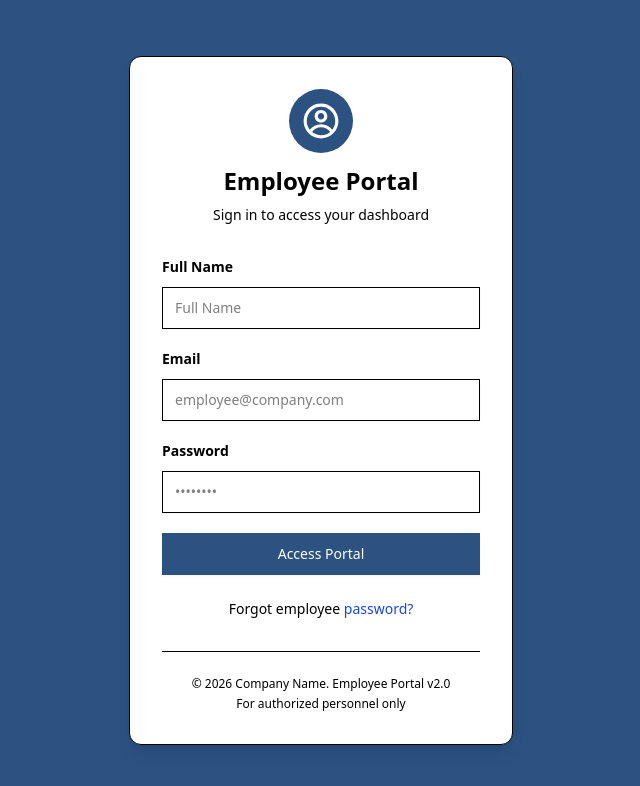
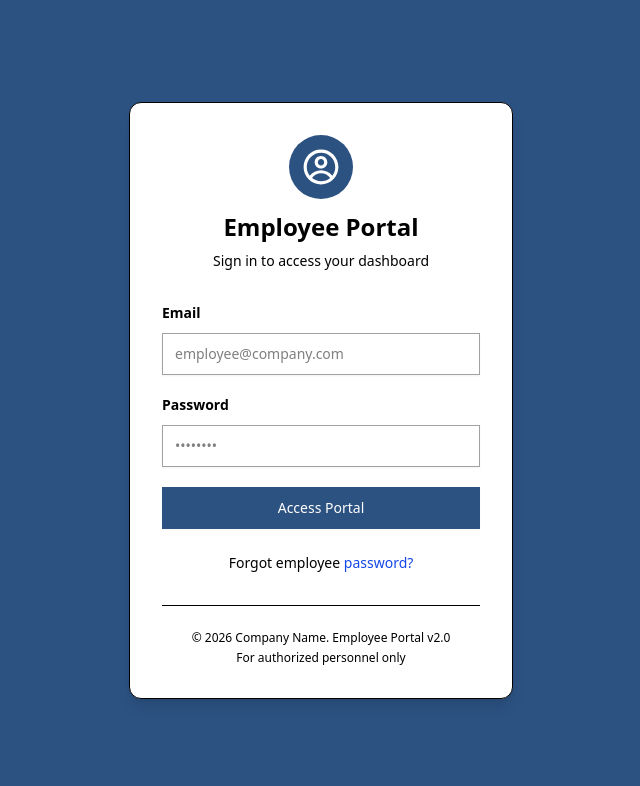
Before and after one commit to faizan1122786666/Employee-Portal, a React (Vite) app: page / in a window 1280 px wide. Shown: the top 786 px of the page, without its empty margins (319-959 px from the left). Built offline with nearby package versions, Linux system fonts and the light colour scheme.

Commit message:
Login page changes

```diff
--- a/src/components/layout/Slidebar.jsx
+++ b/src/components/layout/Slidebar.jsx
@@ -3,7 +3,7 @@ import { AiOutlineClose, AiOutlineDashboard, AiOutlineClockCircle, AiOutlineCale
 import { CgProfile } from 'react-icons/cg';
 import { NavLink } from 'react-router-dom';
 
-export default function Slidebar({ isOpen, handleSlidebar, userEmail, userName, onLogout }) {
+export default function Slidebar({ isOpen, handleSlidebar, userEmail, onLogout }) {
   const menuItems = [
     { name: 'Dashboard', icon: AiOutlineDashboard, path: '/' },
     { name: 'Attendance', icon: AiOutlineClockCircle, path: '/attendance' },
@@ -75,7 +75,7 @@ export default function Slidebar({ isOpen, handleSlidebar, userEmail, userName,
               <CgProfile size={24} className="text-white" />
             </div>
             <div className="flex-1 overflow-hidden">
-              <p className="text-sm font-medium text-white truncate">{userName}</p>
+              {/* <p className="text-sm font-medium text-white truncate">{userName}</p> */}
               <p className="text-xs text-gray-300 truncate">{userEmail}</p>
             </div>
           </div>
--- a/src/pages/Auth/Login.jsx
+++ b/src/pages/Auth/Login.jsx
@@ -3,12 +3,12 @@ import { CgProfile } from 'react-icons/cg'
 function Login({onLogin}) {
   const [Email, setEmail] = useState('')
   const [Password, setPassword] = useState('')
-  const [FullName, setFullName] = useState('')
+  // const [FullName, setFullName] = useState('')
 
   const handleLogin = (e) => {
     e.preventDefault()
-    if(Email && Password && FullName) {
-      onLogin(Email, FullName)
+    if(Email && Password) {
+      onLogin(Email)
     }
   }
 
@@ -30,17 +30,17 @@ function Login({onLogin}) {
         </div>
 
         <form onSubmit={handleLogin}>
-          <div className="mb-4 sm:mb-5">
+          {/* <div className="mb-4 sm:mb-5">
             <label htmlFor="fullname" className="block mb-2 sm:mb-2.5 text-xs sm:text-sm font-bold text-heading">Full Name</label>
             <input
               type="text"
               value={FullName}
               onChange={(e) => setFullName(e.target.value)}
               id="fullname"
-              className="bg-neutral-secondary-medium border border-default-medium text-heading text-xs sm:text-sm rounded-base focus:ring-brand focus:border-brand block w-full px-3 py-2.5 sm:py-2.5 shadow-xs placeholder:text-body"
+              className="bg-neutral-secondary-medium border border-default-medium text-heading text-xs sm:text-sm rounded-base focus:ring-brand focus:border-brand block w-full px-3 py-2.5 sm:py-2.5 shadow-xs placeholder:text-body outline-none"
               placeholder="Full Name"
               required />
-          </div>
+          </div> */}
 
           <div className="mb-4 sm:mb-5">
             <label htmlFor="email" className="block mb-2 sm:mb-2.5 text-xs sm:text-sm font-bold text-heading">Email</label>
@@ -49,7 +49,7 @@ function Login({onLogin}) {
               value={Email}
               onChange={(e) => setEmail(e.target.value)}
               id="email"
-              className="bg-neutral-secondary-medium border border-default-medium text-heading text-xs sm:text-sm rounded-base focus:ring-brand focus:border-brand block w-full px-3 py-2.5 sm:py-2.5 shadow-xs placeholder:text-body"
+              className="bg-neutral-secondary-medium border border-neutral-400 text-heading text-sm rounded-base focus:ring-brand focus:border-brand block w-full px-3 py-2.5 shadow-xs placeholder:text-body"
               placeholder="employee@company.com"
               required />
           </div>
@@ -61,7 +61,7 @@ function Login({onLogin}) {
               value={Password}
               onChange={(e) => setPassword(e.target.value)}
               id="password"
-              className="bg-neutral-secondary-medium border border-default-medium text-heading text-xs sm:text-sm rounded-base focus:ring-brand focus:border-brand block w-full px-3 py-2.5 sm:py-2.5 shadow-xs placeholder:text-body"
+              className="bg-neutral-secondary-medium border border-neutral-400 text-heading text-xs sm:text-sm rounded-base focus:ring-brand focus:border-brand block w-full px-3 py-2.5 sm:py-2.5 shadow-xs placeholder:text-body"
               placeholder="••••••••"
               required/>
           </div>
```
